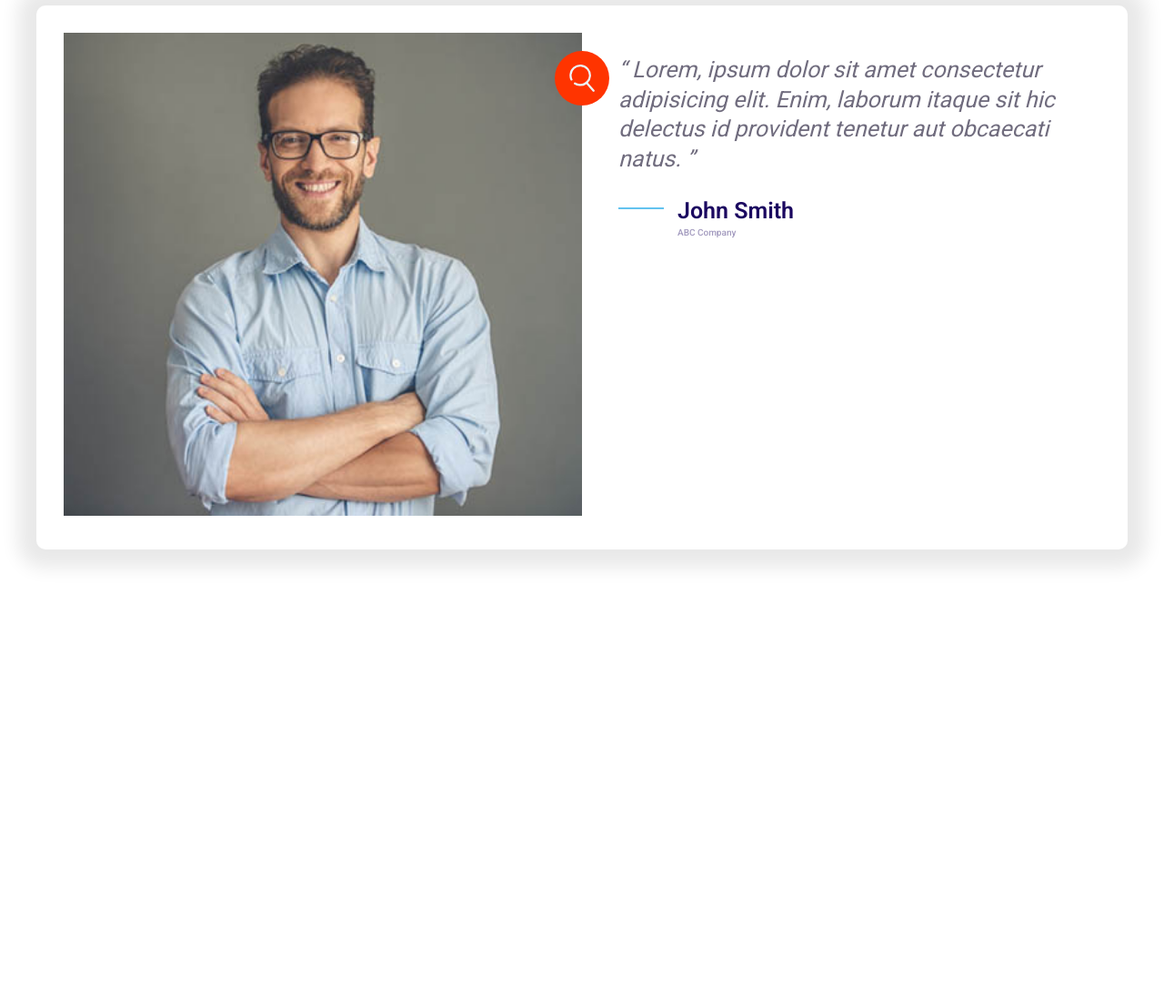
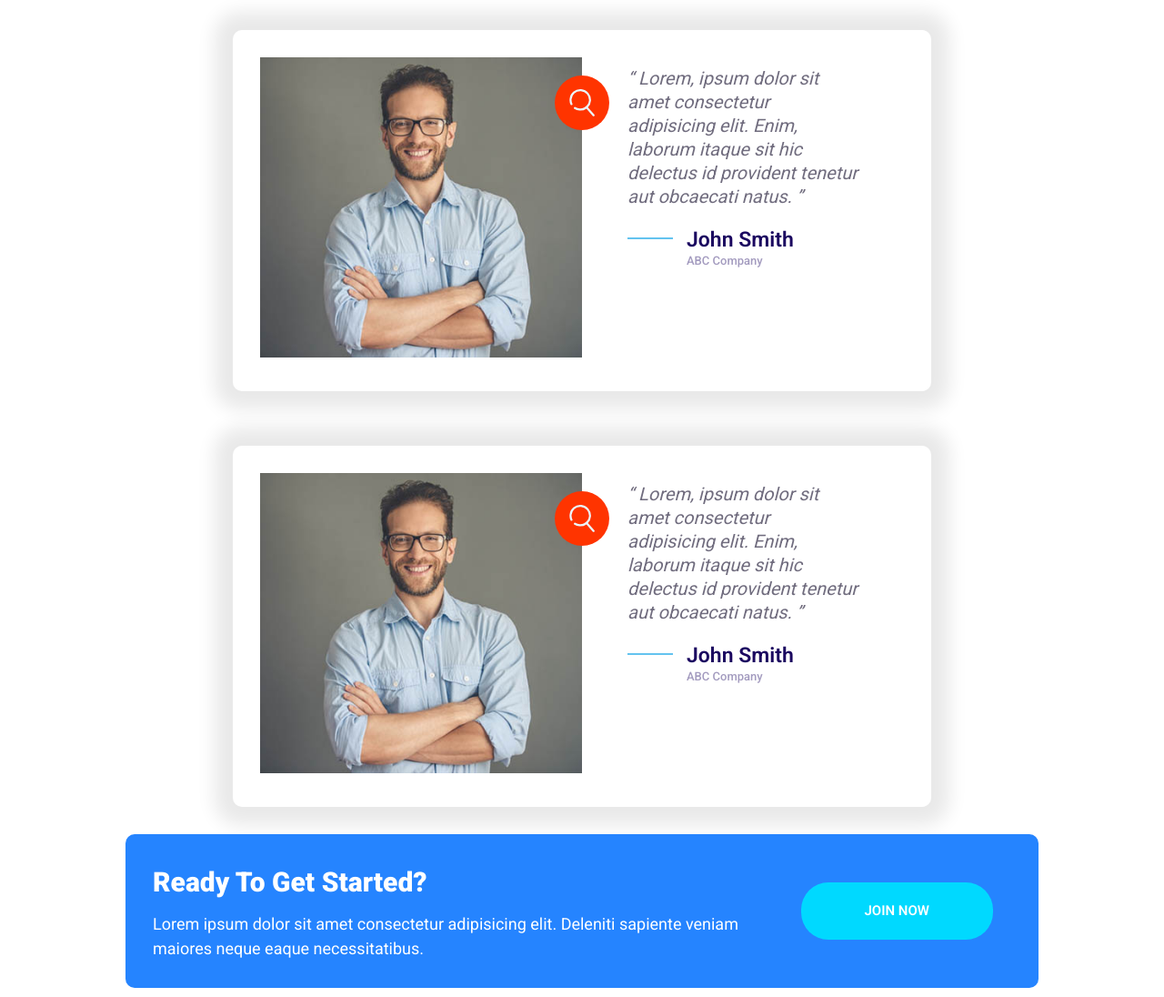
Before and after one commit to jerred-coding/ycyc, a plain HTML site: page index.html in a window 1280 px wide. Shown: the part 2304-3400 px from the top of the page at 91% size. Before the commit the page ends 2948 px from the top, so only its background shows below. Drawn offline with Linux system fonts and the light colour scheme.

Commit message:
callout draft

```diff
--- a/index.html
+++ b/index.html
@@ -151,10 +151,45 @@
       </footer>
     </blockquote>
 
-    <div class="grid grid--1x2 grid--1x3">
+    <!-- <div class="grid grid--1x2 grid--1x3">
       <div class="grid__column-1st"></div>
       <div class="grid__column-2nd"></div>
       <div class="grid__column-3rd"></div>
+    </div> -->
+
+    <div class="testimonial">
+      <div class="card testimonial--container">
+        <div class="grid grid--1x2">
+          <div class="testimonial__image">
+            <img src="images/testimonial.jpg" alt="smiling customer image" />
+            <span class="icon-container icon-container--accent">
+              <svg class="icon icon--white icon--small">
+                <use xlink:href="images/sprite.svg#quotes"></use>
+              </svg>
+            </span>
+          </div>
+          <blockquote class="quote">
+            <p class="quote__text">
+              Lorem, ipsum dolor sit amet consectetur adipisicing elit. Enim,
+              laborum itaque sit hic delectus id provident tenetur aut obcaecati
+              natus.
+            </p>
+            <footer>
+              <div class="media">
+                <div class="media__image">
+                  <svg class="icon icon--primary">
+                    <use xlink:href="images/sprite.svg#line"></use>
+                  </svg>
+                </div>
+                <div class="media__body">
+                  <h3 class="media__title quote__author">John Smith</h3>
+                  <p class="quote__company">ABC Company</p>
+                </div>
+              </div>
+            </footer>
+          </blockquote>
+        </div>
+      </div>
     </div>
 
     <div class="testimonial">
@@ -191,5 +226,20 @@
         </div>
       </div>
     </div>
+
+    <div class="callout">
+      <div class="grid grid--1x2">
+        <div class="callout--info">
+          <h2 class="callout__heading">Ready To Get Started?</h2>
+          <p class="callout__text">
+            Lorem ipsum dolor sit amet consectetur adipisicing elit. Deleniti
+            sapiente veniam maiores neque eaque necessitatibus.
+          </p>
+        </div>
+        <div class="btn btn--secondary btn--long">
+          <a href="#">JOIN NOW</a>
+        </div>
+      </div>
+    </div>
   </body>
 </html>
--- a/ycyc CSS/style.css
+++ b/ycyc CSS/style.css
@@ -1,5 +1,7 @@
 html {
   font-size: 62.5%;
+  display: flex;
+  justify-content: center;
 }
 
 :root {
@@ -25,6 +27,7 @@ body {
   font-size: 2.4rem;
   line-height: 1.5;
   padding: 10px;
+  max-width: 1024px;
 }
 
 h1,
@@ -226,6 +229,11 @@ a {
   width: 100%;
 }
 
+.btn--long {
+  padding-left: 7rem;
+  padding-right: 7rem;
+}
+
 .btn--primary {
   background-color: var(--color-primary);
   color: white;
@@ -261,7 +269,7 @@ a {
 }
 
 .btn--transparency:hover {
-  background-color: rgba(142, 153, 255, 0.37);
+  background-color: rgba(212, 30, 30, 0.37);
 }
 
 .btn--transparency:focus {
@@ -436,6 +444,7 @@ a {
   font-style: italic;
   line-height: 1.3;
   color: var(--color-body-darker);
+  margin: 2rem 1.5rem;
 }
 
 .quote .quote__text::before {
@@ -447,13 +456,13 @@ a {
 
 .quote__author {
   font-weight: 600;
-  font-size: 2.5rem;
+  font-size: 3rem;
   margin-bottom: 0;
   font-style: normal;
 }
 
 .quote__company {
-  font-size: 1.5rem;
+  font-size: 2rem;
   color: var(--color-heading);
   opacity: 0.4;
   font-weight: 500;
@@ -465,15 +474,15 @@ a {
   bottom: 20px;
 }
 
-@media screen and (min-width: 1024px) {
+@media screen and (min-width: 768px) {
   .quote {
     font-size: 2rem;
   }
   .quote__author {
-    font-size: 2rem;
+    font-size: 2.3rem;
   }
   .quote__company {
-    font-size: 1rem;
+    font-size: 1.3rem;
   }
   .quote .media__image {
     bottom: 22px;
@@ -529,12 +538,17 @@ a {
   }
 } */
 
+/* Testimonial */
+
 .testimonial {
   padding: 3rem;
+  display: flex;
+  justify-content: center;
 }
 
 .testimonial--container {
   padding: 3rem;
+  max-width: 768px;
 }
 
 .testimonial__image > img {
@@ -558,12 +572,71 @@ a {
 }
 
 @media screen and (min-width: 768px) {
-  .testimonial .quote,
+  /* .testimonial .quote,
   .testimonial .quote__author {
     font-size: 2.5rem;
+  } */
+  .testimonial .quote {
+    margin: 1rem 5rem;
   }
-
   .testimonial__image > span {
     right: -30px;
   }
+
+
+/* Callout */
+
+.callout {
+  display: flex;
+  justify-content: center;
 }
+
+.callout .grid {
+  padding: 3rem;
+  border-radius: 10px;
+  background-color: var(--color-primary);
+  max-width: 1024px;
+}
+
+.callout .btn {
+  align-self: center;
+  justify-self: center;
+}
+
+.callout .btn--long > a{
+  color: white;
+}
+
+.callout--info {
+  text-align: center;
+}
+
+.callout__heading {
+  color: white;
+  margin-top: 0;
+  font-size: 3rem;
+}
+
+.callout__text {
+  color: white;
+}
+
+@media screen and (min-width: 768px) {
+  .callout--info {
+    text-align: left;
+  }
+
+  .callout__text {
+    color: white;
+    margin-bottom: 0;
+  }
+
+  .callout .btn {
+    justify-self: start;
+    margin: 2rem;
+  }
+
+  .callout .grid--1x2 {
+    grid-template-columns: 1fr auto;
+  }
+}
```
Also changed, not shown: components/callout.html (added, +14 -0 lines).
